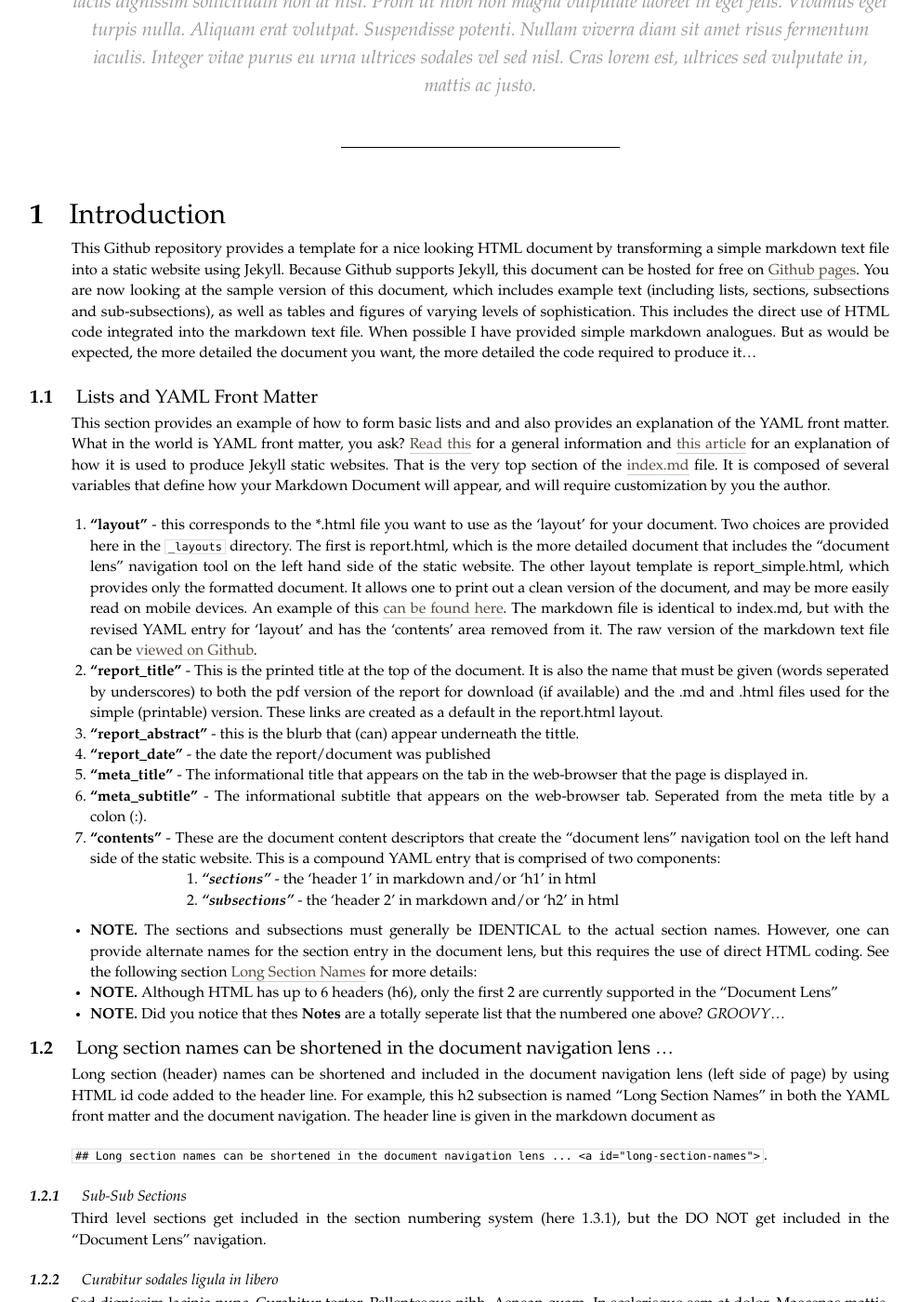
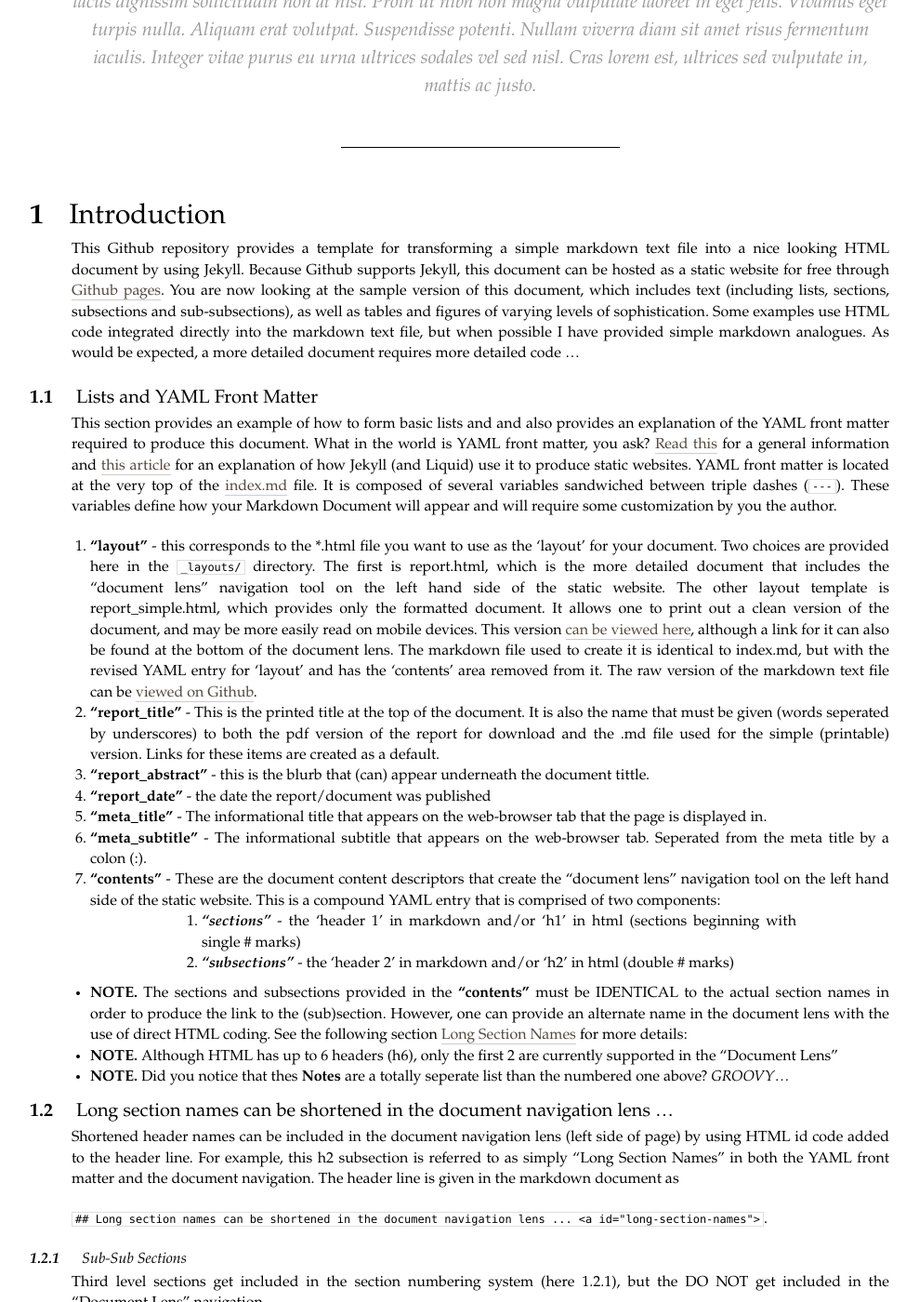
Before and after one commit to adamvi/Markdown_Document, a Jekyll site: the page built from An_Example_Github_Pages_Document_Simple.md, in a window 1280 px wide and 1400 px high, scrolled down 354 px. Shown: the whole window at 93% size, without its empty margins (53-1042 px from the left). Built offline with Jekyll 4.4.1, drawn with Linux system fonts in a browser that asks for light colours; formulas are drawn with MathJax 3; some of the changed text lies outside the part shown.

Commit message:
Fine tune doc

```diff
--- a/An_Example_Github_Pages_Document_Simple.md
+++ b/An_Example_Github_Pages_Document_Simple.md
@@ -8,44 +8,43 @@ meta_subtitle: Simple Version
 ---
 
 # Introduction
-This Github repository provides a template for a nice looking HTML document by transforming a simple markdown text file into a static website using Jekyll. Because Github supports Jekyll, this document can be hosted for free on [Github pages](http://pages.github.com/).  You are now looking at the sample version of this document, which includes example text (including lists, sections, subsections and sub-subsections), as well as tables and figures of varying levels of sophistication.  This includes the direct use of HTML code integrated into the markdown text file.  When possible I have provided simple markdown analogues.  But as would be expected, the more detailed the document you want, the more detailed the code required to produce it...
+This Github repository provides a template for transforming a simple markdown text file into a nice looking HTML document by using Jekyll. Because Github supports Jekyll, this document can be hosted as a static website for free through [Github pages](http://pages.github.com/).  You are now looking at the sample version of this document, which includes text (including lists, sections, subsections and sub-subsections), as well as tables and figures of varying levels of sophistication.  Some examples use HTML code integrated directly into the markdown text file, but when possible I have provided simple markdown analogues.  As would be expected, a more detailed document requires more detailed code ...
 
 ##  Lists and YAML Front Matter
+This section provides an example of how to form basic lists and and also provides an explanation of the YAML front matter required to produce this document.  What in the world is YAML front matter, you ask?  [Read this](http://en.wikipedia.org/wiki/YAML) for a general information and [this article](http://jekyllrb.com/docs/frontmatter/) for an explanation of how Jekyll (and Liquid) use it to produce static websites.  YAML front matter is located at the very top of the [index.md](https://raw.github.com/adamvi/Markdown_Document/gh-pages/index.md) file.  It is composed of several variables sandwiched between triple dashes (`---`). These variables define how your Markdown Document will appear and will require some customization by you the author.
 
-This section provides an example of how to form basic lists and and also provides an explanation of the YAML front matter.  What in the world is YAML front matter, you ask?  [Read this](http://en.wikipedia.org/wiki/YAML) for a general information and [this article](http://jekyllrb.com/docs/frontmatter/) for an explanation of how it is used to produce Jekyll static websites.  That is the very top section of the [index.md](https://raw.github.com/adamvi/Markdown_Document/gh-pages/index.md) file.  It is composed of several variables that define how your Markdown Document will appear, and will require customization by you the author.
-
-1.  **"layout"** - this corresponds to the *.html file you want to use as the 'layout' for your document.  Two choices are provided here in the `_layouts` directory.  The first is report.html, which is the more detailed document that includes the "document lens" navigation tool on the left hand side of the static website.  The other layout template is report_simple.html, which provides only the formatted document.  It allows one to print out a clean version of the document, and may be more easily read on mobile devices.  An example of this [can be found here](An_Example_Github_Pages_Document_Simple.html).  The markdown file is identical to index.md, but with the revised YAML entry for 'layout' and has the 'contents' area removed from it.  The raw version of the markdown text file can be [viewed on Github](https://raw.github.com/adamvi/Markdown_Document/gh-pages/An_Example_Github_Pages_Document_Simple.md).
-2.  **"report_title"** - This is the printed title at the top of the document.  It is also the name that must be given (words seperated by underscores) to both the pdf version of the report for download (if available) and the .md and .html files used for the simple (printable) version.  These links are created as a default in the report.html layout.
-3.  **"report_abstract"** - this is the blurb that (can) appear underneath the tittle.
+1.  **"layout"** - this corresponds to the *.html file you want to use as the 'layout' for your document.  Two choices are provided here in the `_layouts/` directory.  The first is report.html, which is the more detailed document that includes the "document lens" navigation tool on the left hand side of the static website.  The other layout template is report_simple.html, which provides only the formatted document.  It allows one to print out a clean version of the document, and may be more easily read on mobile devices.  This version [can be viewed here](An_Example_Github_Pages_Document_Simple.html), although a link for it can also be found at the bottom of the document lens.  The markdown file used to create it is identical to index.md, but with the revised YAML entry for 'layout' and has the 'contents' area removed from it.  The raw version of the markdown text file can be [viewed on Github](https://raw.github.com/adamvi/Markdown_Document/gh-pages/An_Example_Github_Pages_Document_Simple.md).
+2.  **"report_title"** - This is the printed title at the top of the document.  It is also the name that must be given (words seperated by underscores) to both the pdf version of the report for download and the .md file used for the simple (printable) version.  Links for these items are created as a default.
+3.  **"report_abstract"** - this is the blurb that (can) appear underneath the document tittle.
 4.  **"report_date"** - the date the report/document was published
-5.  **"meta_title"** - The informational title that appears on the tab in the web-browser that the page is displayed in.
+5.  **"meta_title"** - The informational title that appears on the web-browser tab that the page is displayed in.
 6.  **"meta_subtitle"** - The informational subtitle that appears on the web-browser tab.  Seperated from the meta title by a colon (:).
 7.  **"contents"** - These are the document content descriptors that create the "document lens" navigation tool on the left hand side of the static website.  This is a compound YAML entry that is comprised of two components:
-    1. ***"sections"*** - the 'header 1' in markdown and/or 'h1' in html
-	2. ***"subsections"*** - the 'header 2' in markdown and/or 'h2' in html
+    1. ***"sections"*** - the 'header 1' in markdown and/or 'h1' in html (sections beginning with single # marks)
+	2. ***"subsections"*** - the 'header 2' in markdown and/or 'h2' in html (double # marks)
 
-*  **NOTE.**  The sections and subsections must generally be IDENTICAL to the actual section names.  However, one can provide alternate names for the section entry in the document lens, but this requires the use of direct HTML coding.  See the following section [Long Section Names](#long-section-names) for more details:
+*  **NOTE.**  The sections and subsections provided in the **"contents"** must be IDENTICAL to the actual section names in order to produce the link to the (sub)section.  However, one can provide an alternate name in the document lens with the use of direct HTML coding.  See the following section [Long Section Names](#long-section-names) for more details:
 *  **NOTE.**  Although HTML has up to 6 headers (h6), only the first 2 are currently supported in the "Document Lens"
-*  **NOTE.**  Did you notice that thes **Notes** are a totally seperate list that the numbered one above?  *GROOVY...*
+*  **NOTE.**  Did you notice that thes **Notes** are a totally seperate list than the numbered one above?  *GROOVY...*
 
 ## Long section names can be shortened in the document navigation lens ... <a id="long-section-names">
-Long section (header) names can be shortened and included in the document navigation lens (left side of page) by using HTML id code added to the header line.  For example, this h2 subsection is named "Long Section Names" in both the YAML front matter and the document navigation.  The header line is given in the markdown document as
+Shortened header names can be included in the document navigation lens (left side of page) by using HTML id code added to the header line.  For example, this h2 subsection is referred to as simply "Long Section Names" in both the YAML front matter and the document navigation.  The header line is given in the markdown document as
 
 `## Long section names can be shortened in the document navigation lens ... <a id="long-section-names">`.
 
 ### Sub-Sub Sections
-Third level sections get included in the section numbering system (here 1.3.1), but the DO NOT get included in the "Document Lens" navigation.
+Third level sections get included in the section numbering system (here 1.2.1), but the DO NOT get included in the "Document Lens" navigation.
 
 ### Curabitur sodales ligula in libero
 Sed dignissim lacinia nunc. Curabitur tortor. Pellentesque nibh. Aenean quam. In scelerisque sem at dolor. Maecenas mattis. Sed convallis tristique sem. Proin ut ligula vel nunc egestas porttitor. Morbi lectus risus, iaculis vel, suscipit quis, luctus non, massa. Fusce ac turpis quis ligula lacinia aliquet. Mauris ipsum. Nulla metus metus, ullamcorper vel, tincidunt sed, euismod in, nibh. Quisque volutpat condimentum velit.
 
 # Equations and Tables
-This document includes some pretty fine features, including the abilty to render math equations, tables and figures.  I use the kramdown flavor of markdown to allow for math formulas (via MathJax - LaTeX style).  LaTeX tables can also be rendered if one treats an 'array' as a math equation.  Unfortunately some of the nice features available in the tabular environment are not available in array (e.g. the `\multicolumn` feature).
+This document includes some pretty fine features, including the abilty to render math equations, tables and figures.  I use the kramdown flavor of markdown to allow for LaTeX style math formulas (with the use of MathJax).  LaTeX tables can also be rendered if one treats an 'array' as a math equation.  Unfortunately some of the nice features available in the tabular environment are not available in array (e.g. the `\multicolumn` feature).
 
-There are three types of table examples provided in this section.  The degree of difficulty increases from basic markdown tables to LaTeX and bona-fide HTML script included directly within the markdown text document.
+There are three types of table examples provided in this section.  The degree of sophistication and difficulty increases from basic markdown tables to LaTeX and bona-fide HTML script included directly within the markdown text document.
 
 ## Mathematical Equations
-When "kramdown" flavor of Markdown is specified in the _config.yml file, it is possible to produce beatiful mathematics equations, either inline or as a seperate "display" line.  Equations are writen in LaTeX form.  For example, to include an inline LaTeX equation you enclose the equation in $ delimiters, for example: `$\frac{1}{n} \sum_{i=1}^{n} x_{i}$` produces $\frac{1}{n} \sum _{i=1}^{n} x _{i}$ inline.  This, of course, is the equation for the Arithmetic mean.  Other, more complex, equations may need their own line, or "display".  Equations that are displayed are also numbered according to order of presentation.  For example:
+When "kramdown" flavor of Markdown is specified in the _config.yml file, it is possible to produce beatiful equations, either inline or as a seperate "display" line.  Equations are writen in LaTeX, interpreted into HTML by MathJax.  For example, to include an inline LaTeX equation you enclose the code in $ delimiters.  For example, this code `$\frac{1}{n} \sum_{i=1}^{n} x_{i}$` for the arithmetic mean produces this $\frac{1}{n} \sum _{i=1}^{n} x _{i}$ inline equation.  Other, more complex or important, equations may need their own line, or "display".  Displayed equations are also numbered according to the order of presentation.  For example:
 
 $$ MSE = \frac{1}{n} \sum_ {i=1}^n (\widehat{\theta}_ {i} - \theta_i)^2$$
 
@@ -55,7 +54,7 @@ $$ MSE(\hat{\theta}) = \mathbb{E}[(\hat{\theta} - \theta)^2]$$
 The nicest example tables are provided using raw HTML in subsequent sections.  This, however, sucks and kinda defeats the purpose of using markdown to begin with.  This section provides a simple example of a table produced in 'pure' markdown.    None of these options seem great to me, so if you have a better (i.e. 'pure' markdown) solution please let me know by forking this repository and a placing a pull request, or by adding an [issue](https://github.com/adamvi/Markdown_Document/issues).
 
 ### Basic Markdown Tables
-There are many simple examples of markdown tables, and a cheatsheet to this (and other good stuff) can be [found at this page](https://github.com/adam-p/markdown-here/wiki/Markdown-Cheatsheet#tables).  Here is their example:
+There are many simple examples of markdown tables.  A cheatsheet for this and other good stuff can be [found on this page](https://github.com/adam-p/markdown-here/wiki/Markdown-Cheatsheet#tables).  Here are their examples:
 
 Colons can be used to align columns.
 
@@ -86,10 +85,12 @@ Here is an attempt I made at making a more complex markdown table using seperato
 | Pellentesque Nec     |   360.795   |   -0.001    |    True     |   379.277   |    0.088    |      False    |
 |----------------------+-------------+-------------+-------------+-------------+---------------+-------------|
 
+Fusce ac turpis quis ligula lacinia aliquet. Mauris ipsum. Nulla metus metus, ullamcorper vel, tincidunt sed, euismod in, nibh. Quisque volutpat condimentum velit. Class aptent taciti sociosqu ad litora torquent per conubia nostra, per inceptos himenaeos. Nam nec ante. Sed lacinia, urna non tincidunt mattis, tortor neque adipiscing diam, a cursus ipsum ante quis turpis. Nulla facilisi. Ut fringilla. Suspendisse potenti. Nunc feugiat mi a tellus consequat imperdiet. Vestibulum sapien.
+
 ## LaTeX Tables
-Tables can also be produced using the LaTeX "array" environment.  When presented as math code, an array can be interpreted as a table when also using Math Jax.  Although array is a math mode analog to the tabular environment, some of the functionality of tabular is available in array.  For example, Table 3 would require the use of '\multicolumn' to do the job of HTML codes 'colspan'.  Here is some [documentation about arrays](http://www.maths.tcd.ie/~dwilkins/LaTeXPrimer/Matrices.html).
+Tables can also be produced using the LaTeX "array" environment.  An array can be rendered as a table when presented as math code.  Although array is a math mode analog to the tabular environment, some of the functionality of tabular is unavailable in array.  For example, Table 3 would require the use of '\multicolumn' to do the job of HTML codes 'colspan'.  Here is some [documentation about LaTeX arrays](http://www.maths.tcd.ie/~dwilkins/LaTeXPrimer/Matrices.html).
 
-Like [display LaTeX math functions](http://www.rstudio.com/ide/docs/authoring/using_markdown_equations), the array is enclosed in double dollar sign, `$$`, enclosures in the markdown text. Here is an example of a simple LaTeX array used in markdown.
+Like [display LaTeX math functions](http://www.rstudio.com/ide/docs/authoring/using_markdown_equations), the array is enclosed by double dollar sign, `$$`, in the markdown text. Here is an example of a simple LaTeX array used in markdown.
 
 **Table 4.  Disply Math Function (Centered, but puts equation number in)**
 
@@ -103,14 +104,16 @@ $$
 \mbox{Product} & xy & 120 \end{array}
 $$
 
-[Inline LaTeX math](http://www.rstudio.com/ide/docs/authoring/using_markdown_equations) can also be used.  Here the array is enclosed in single dollar sign, `$` in the markdown text.
+[Inline LaTeX](http://www.rstudio.com/ide/docs/authoring/using_markdown_equations) can also be used.  Here the array is enclosed in single `$` in the markdown text.
 
 **Table 5.  Inline Math Function (Alligned Left, requires quadruple backslashes for 'end line')**
 
 $\begin{array}{lcr} \textbf{What} & \textbf{Variable} & \textbf{Integer}\\\\\mbox{First Number} & x & 8\\\\\mbox{Second Number} & y & 15\\\\\mbox{Sum} & x+y & 23\\\\\mbox{Difference}&  x-y & -7\\\\\mbox{Product} & xy & 120 \end{array}$
 
+Etiam ultrices. Suspendisse in justo eu magna luctus suscipit. Sed lectus. Integer euismod lacus luctus magna. Quisque cursus, metus vitae pharetra auctor, sem massa mattis sem, at interdum magna augue eget diam. Vestibulum ante ipsum primis in faucibus orci luctus et ultrices posuere cubilia Curae; Morbi lacinia molestie dui. Praesent blandit dolor. Sed non quam. In vel mi sit amet augue congue elementum. Morbi in ipsum sit amet pede facilisis laoreet.
+
 ## HTML Tables
-As I have mentioned, HTML tables are potentially more flexible, beautiful and awesome than either LaTeX or Markdown tables.  But they make me want to cry when I see the code and/or try to interpret.  I wish they were easier to produce and read, but they are not.  In the end it may slightly defeat the purpose of using markdown to begin with, but at least the option exists.
+As I have mentioned, HTML tables are potentially more flexible, beautiful and awesome than either LaTeX or Markdown tables.  But they make me want to cry when I see the code and/or try to interpret.  I wish they were easier to produce and read, but they are not.  It may defeat the purpose of using markdown to begin with slightly, but at least the option exists.
 
 ###  First HTML Example Table
 
@@ -171,10 +174,6 @@ As I have mentioned, HTML tables are potentially more flexible, beautiful and aw
     </tbody>
 </table>
 </div>
-
-Fusce ac turpis quis ligula lacinia aliquet. Mauris ipsum. Nulla metus metus, ullamcorper vel, tincidunt sed, euismod in, nibh. Quisque volutpat condimentum velit. Class aptent taciti sociosqu ad litora torquent per conubia nostra, per inceptos himenaeos. Nam nec ante. Sed lacinia, urna non tincidunt mattis, tortor neque adipiscing diam, a cursus ipsum ante quis turpis. Nulla facilisi. Ut fringilla. Suspendisse potenti. Nunc feugiat mi a tellus consequat imperdiet. Vestibulum sapien.
-
-Etiam ultrices. Suspendisse in justo eu magna luctus suscipit. Sed lectus. Integer euismod lacus luctus magna. Quisque cursus, metus vitae pharetra auctor, sem massa mattis sem, at interdum magna augue eget diam. Vestibulum ante ipsum primis in faucibus orci luctus et ultrices posuere cubilia Curae; Morbi lacinia molestie dui. Praesent blandit dolor. Sed non quam. In vel mi sit amet augue congue elementum. Morbi in ipsum sit amet pede facilisis laoreet. Donec lacus nunc, viverra nec, blandit vel, egestas et, augue. Vestibulum tincidunt malesuada tellus. Ut ultrices ultrices enim.
 
 ### Second HTML Example Table
 
@@ -267,7 +266,7 @@ HTML Provides the most flexible table presentation I've found.  Here is another
 -->
 
 # Figures and Charts
-Examples of how to include figures and chartes are now provided.  These examples range from simple static images stored in a local directory or linked to a URL to interactive [D3 charts] produced using the [rCharts](http://ramnathv.github.io/rCharts/) package for the [R statistical programming language](http://www.r-project.org/).
+Here are some examples of how to include figures and charts.  These examples range from simple static images stored in a local directory or sourced from the web to interactive [D3 charts] produced using the [rCharts](http://ramnathv.github.io/rCharts/) package for the [R statistical programming language](http://www.r-project.org/).
 
 ## Static Figures
 
@@ -287,7 +286,7 @@ Lorem ipsum dolor sit amet, consectetur adipiscing elit. Integer nec odio. Praes
 </div>
 
 ## Interactive D3 Charts
-Static charts and plots can be saved as .png, .jpg and other raw files and included in a similar fashion to the two methods shown above.  Here I show how more interesting, interactive figures can be included.  Specifically, the following 3 charts have been produced using the [rCharts](http://ramnathv.github.io/rCharts/) package available for the open-source [R statistical programming language](http://www.r-project.org/).  This R package leverages the [D3 JavaScript library](http://d3js.org/) on the backend. D3 stands for 'Data-Driven Documents'.
+Static charts and plots can be saved as .png, .jpg or other raw files and included in a similar fashion to the two methods shown above.  Here I show how more interesting, interactive figures can be included.  Specifically, the following 3 charts have been produced using the [rCharts](http://ramnathv.github.io/rCharts/) package available for the open-source [R statistical programming language](http://www.r-project.org/).  This R package leverages the [D3 JavaScript library](http://d3js.org/) on the backend. D3 stands for 'Data-Driven Documents'.
 
 ### D3 Barchart example using a .js script file
 
@@ -390,9 +389,10 @@ p1
 		<div class='caption'> Example interactive scatter chart created using the rChart package in R.  Click on the circles at the top of the chart to customize the display.</div>
 	</div>
 </div>
-D3 plots can also be saved as a stand alone HTML file and linked to from the main document, as [shown here](img/scatter_plot.html).
 
-### A third D3 rChart example, because I just can't get enough of this gangsta $hi+
+D3 plots can also be saved as a stand alone HTML file and linked to from the main document, as [shown here](scatter_plot.html).  These .html files must be saved in the base directory (rather than the img/ directory for example) so that they have access to assetts such as the .js and .css scripts.
+
+### A third D3 rChart example, because I just can't get enough ...
 
 This 3rd chart was created using these commands:
 
```
Also changed, not shown: index.md (+29 -25 lines), 1 other file.
